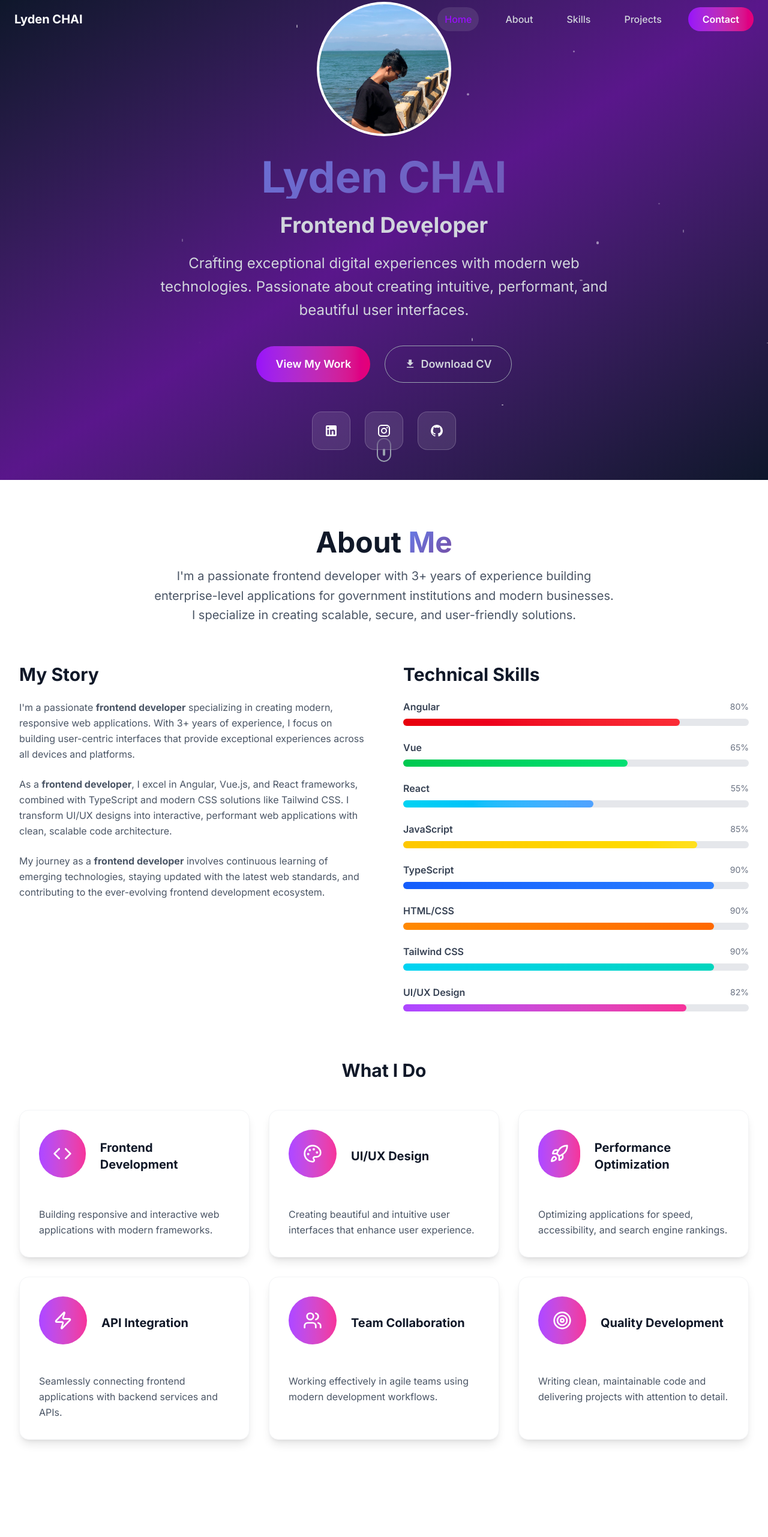
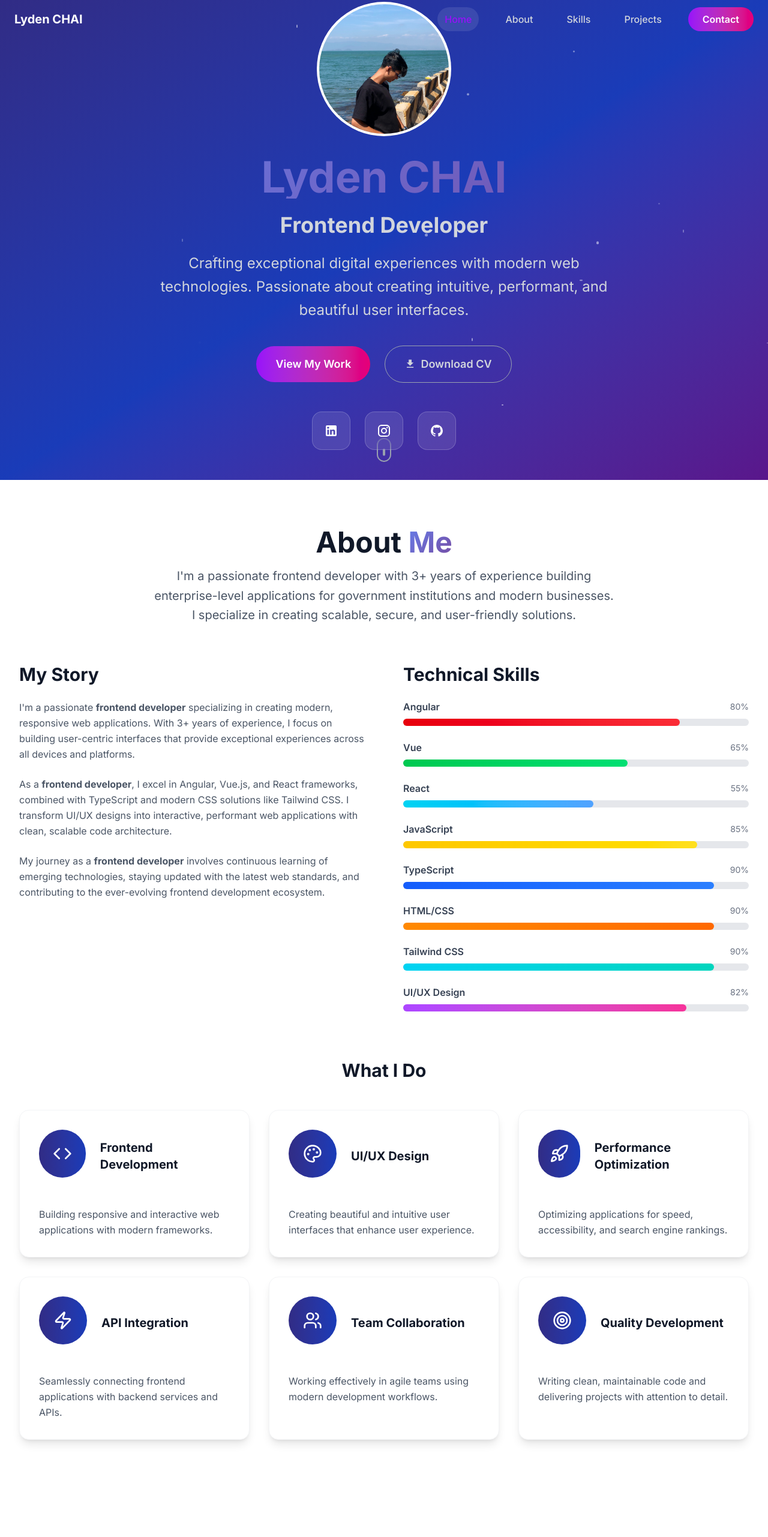
Before and after one commit to lydenchai/lyden-portfolio, a React (Vite) app: page / in a window 1280 px wide. Shown: the top 2562 px of the page at 60% size. Built offline with nearby package versions, Linux system fonts and the light colour scheme.

Commit message:
improve UI

```diff
--- a/src/components/About.tsx
+++ b/src/components/About.tsx
@@ -167,7 +167,7 @@ const About = () => {
                 className="bg-white p-6 sm:p-8 rounded-xl sm:rounded-2xl shadow-lg border border-gray-100 hover:shadow-xl transition-shadow duration-300"
               >
                 <div className="flex items-center gap-4 sm:gap-6 mb-4 sm:mb-6">
-                  <div className="w-12 h-12 sm:w-16 sm:h-16 lg:w-20 lg:h-20 bg-gradient-to-r from-purple-500 to-pink-500 rounded-full flex items-center justify-center mb-4 sm:mb-6">
+                  <div className="w-12 h-12 sm:w-16 sm:h-16 lg:w-20 lg:h-20 bg-gradient-to-r from-indigo-900 to-blue-800 rounded-full flex items-center justify-center mb-4 sm:mb-6">
                     <Icon size={20} className="sm:w-6 sm:h-6 lg:w-8 lg:h-8 text-white" />
                   </div>
                   <h4 className="text-lg sm:text-xl font-bold text-gray-900 mb-3 sm:mb-4">
--- a/src/components/Contact.tsx
+++ b/src/components/Contact.tsx
@@ -104,7 +104,7 @@ const Contact = () => {
   return (
     <section
       id="contact"
-      className="py-12 sm:py-16 lg:py-20 bg-gradient-to-br from-slate-900 via-purple-900 to-slate-900"
+      className="py-12 sm:py-16 lg:py-20 bg-gradient-to-br from-indigo-900 via-blue-800 to-purple-900"
     >
       <div className="container mx-auto px-4 sm:px-6">
         <motion.div
--- a/src/components/Hero.tsx
+++ b/src/components/Hero.tsx
@@ -8,7 +8,7 @@ import myPhoto from "../../public/images/photo.jpeg";
 
 const Hero = () => {
   return (
-    <section className="min-h-screen flex items-center justify-center relative overflow-hidden bg-gradient-to-br from-slate-900 via-purple-900 to-slate-900">
+    <section className="min-h-screen flex items-center justify-center relative overflow-hidden bg-gradient-to-br from-indigo-900 via-blue-800 to-purple-900">
       {/* Background animated elements */}
       <div className="absolute inset-0 overflow-hidden">
         <div className="absolute -inset-10 opacity-50">
@@ -56,7 +56,7 @@ const Hero = () => {
             animate={{ opacity: 1, scale: 1 }}
             transition={{ delay: 0.3, duration: 0.8 }}
           >
-            <span className="text-gradient mb-3 sm:mb-4 lg:mb-6">
+            <span className="text-gradient mb-3 sm:mb-4 lg:mb-6 line-height-1">
               Lyden CHAI
             </span>
             <span className="text-gray-300 text-lg sm:text-xl md:text-2xl lg:text-3xl xl:text-4xl">
--- a/src/components/Navbar.tsx
+++ b/src/components/Navbar.tsx
@@ -125,7 +125,7 @@ const Navbar = () => {
                   {/* Active indicator */}
                   {isActive && (
                     <motion.div
-                      className="from-purple-600 to-pink-600 bg-purple-50/50 rounded-full"
+                      className="from-indigo-900 to-blue-800 bg-purple-50/50 rounded-full"
                       layoutId="activeIndicator"
                       initial={{ scale: 0 }}
                       animate={{ scale: 1 }}
@@ -195,7 +195,7 @@ const Navbar = () => {
                     <span>{item.name}</span>
                     {isActive && (
                       <motion.div
-                        className="w-2 h-2 bg-gradient-to-r from-purple-600 to-pink-600 rounded-full"
+                        className="w-2 h-2 bg-gradient-to-r from-indigo-900 to-blue-800 rounded-full"
                         initial={{ scale: 0 }}
                         animate={{ scale: 1 }}
                         transition={{ duration: 0.3 }}
```
